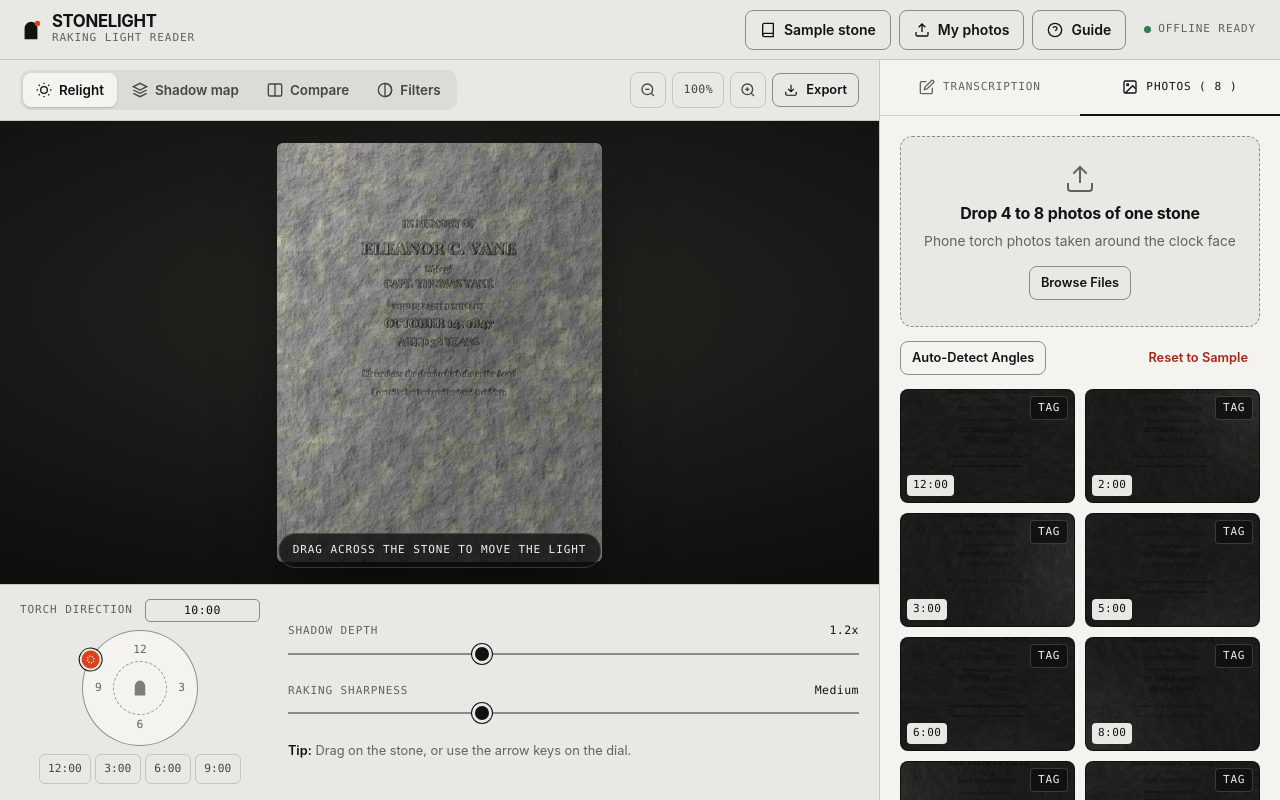
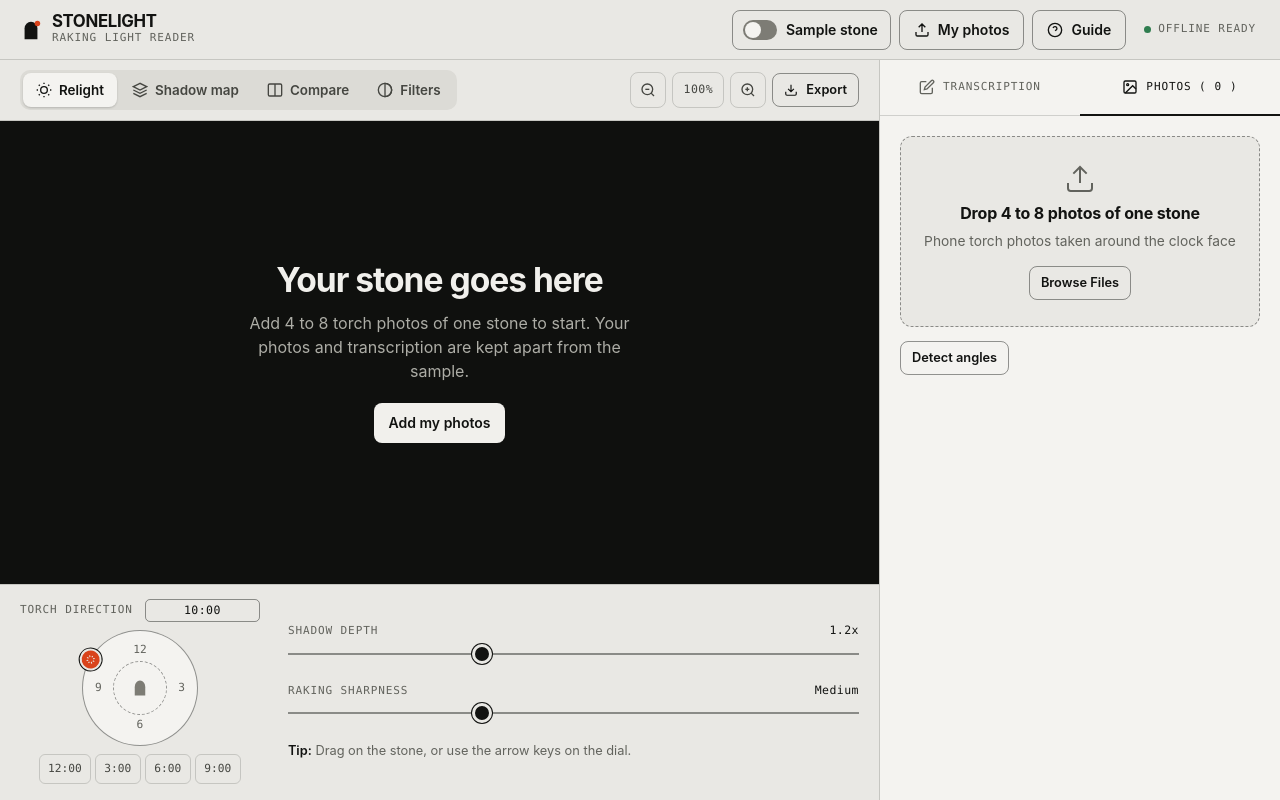
Before and after one commit to zghanw/stonelight, a plain HTML site: page app.html in a window 1280 px wide. Both pictures are taken after a click on the button "My photos". Drawn offline with Linux system fonts and the light colour scheme.

Commit message:
Add sample stone switch with separate workspaces; redesign README with demo animation

```diff
--- a/app.html
+++ b/app.html
@@ -28,13 +28,11 @@
     </a>
 
     <div class="header-actions">
-      <button id="btn-load-sample" class="btn btn-secondary" title="Load calibrated reference sample stone">
-        <svg viewBox="0 0 24 24" width="16" height="16" fill="none" stroke="currentColor" stroke-width="2">
-          <path d="M4 19.5A2.5 2.5 0 0 1 6.5 17H20"/>
-          <path d="M6.5 2H20v20H6.5A2.5 2.5 0 0 1 4 19.5v-15A2.5 2.5 0 0 1 6.5 2z"/>
-        </svg>
-        Sample stone
-      </button>
+      <label class="switch" for="toggle-sample" title="Show or hide the sample stone. Your own work is kept separately.">
+        <input type="checkbox" id="toggle-sample" role="switch" checked>
+        <span class="switch-track" aria-hidden="true"><span class="switch-thumb"></span></span>
+        <span class="switch-label">Sample<span class="switch-label-rest"> stone</span></span>
+      </label>
       <button id="btn-open-upload" class="btn btn-secondary">
         <svg viewBox="0 0 24 24" width="16" height="16" fill="none" stroke="currentColor" stroke-width="2">
           <path d="M21 15v4a2 2 0 0 1-2 2H5a2 2 0 0 1-2-2v-4M17 8l-5-5-5 5M12 3v12"/>
@@ -125,6 +123,12 @@
       <div class="canvas-viewport" id="viewport-container">
         <canvas id="main-canvas" width="840" height="1080"></canvas>
         <p id="stage-hint" class="stage-hint">Drag across the stone to move the light</p>
+
+        <div id="empty-state" class="empty-state hidden">
+          <p class="empty-title">Your stone goes here</p>
+          <p class="empty-sub">Add 4 to 8 torch photos of one stone to start. Your photos and transcription are kept apart from the sample.</p>
+          <button type="button" id="btn-empty-add" class="btn btn-primary">Add my photos</button>
+        </div>
 
         <div id="compare-overlay" class="compare-overlay hidden">
           <div class="compare-divider" id="compare-handle">
@@ -256,6 +260,7 @@
       <div class="sidebar-content">
         <div id="side-pane-transcribe" class="side-pane active">
           <form id="transcription-form" class="card-form">
+            <p id="sample-note" class="sample-note">This is the sample record, so changes here are not saved. Turn off Sample stone to work on your own.</p>
             <div class="form-group">
               <label for="f-name">Name of deceased</label>
               <input type="text" id="f-name" class="form-input" placeholder="e.g. ELEANOR C. VANE" value="ELEANOR C. VANE">
@@ -359,9 +364,8 @@ Erected by her bereaved husband & children</textarea>
 
           <div class="photo-tools">
             <button id="btn-auto-angles" class="btn btn-secondary btn-sm" title="Analyze brightness centroid to estimate torch angles">
-              Auto-Detect Angles
+              Detect angles
             </button>
-            <button id="btn-reset-photos" class="btn btn-subtle btn-sm text-danger">Reset to Sample</button>
           </div>
 
           <div id="photo-warning-box" class="warning-banner hidden"></div>
--- a/css/app.css
+++ b/css/app.css
@@ -114,6 +114,76 @@ body.app {
 
 .text-danger {
   color: #a3271b;
+}
+
+.switch {
+  position: relative;
+  display: inline-flex;
+  align-items: center;
+  justify-content: center;
+  gap: 9px;
+  min-height: 40px;
+  padding: 0 12px 0 10px;
+  border: 1px solid var(--line-strong);
+  border-radius: 8px;
+  font-size: 0.875rem;
+  font-weight: 600;
+  white-space: nowrap;
+  cursor: pointer;
+  user-select: none;
+  -webkit-user-select: none;
+  transition: background-color 160ms ease, border-color 160ms ease;
+}
+
+.switch:hover {
+  background-color: rgba(18, 19, 17, 0.06);
+  border-color: var(--ink);
+}
+
+.switch input {
+  position: absolute;
+  width: 1px;
+  height: 1px;
+  opacity: 0;
+  pointer-events: none;
+}
+
+.switch-track {
+  position: relative;
+  flex-shrink: 0;
+  width: 34px;
+  height: 20px;
+  border-radius: 999px;
+  background-color: var(--stone);
+  transition: background-color 200ms ease;
+}
+
+.switch-thumb {
+  position: absolute;
+  top: 2px;
+  left: 2px;
+  width: 16px;
+  height: 16px;
+  border-radius: 50%;
+  background-color: var(--paper-raised);
+  transition: transform 260ms var(--ease-out);
+}
+
+.switch input:checked + .switch-track {
+  background-color: var(--ink);
+}
+
+.switch input:checked + .switch-track .switch-thumb {
+  transform: translateX(14px);
+}
+
+.switch input:focus-visible + .switch-track {
+  outline: 2px solid var(--signal-deep);
+  outline-offset: 3px;
+}
+
+.switch input:disabled + .switch-track {
+  opacity: 0.6;
 }
 
 .icon-btn {
@@ -281,6 +351,43 @@ body.app {
 
 .stage-hint.is-done {
   opacity: 0;
+}
+
+.empty-state {
+  position: absolute;
+  inset: 0;
+  z-index: 15;
+  display: flex;
+  flex-direction: column;
+  align-items: center;
+  justify-content: center;
+  gap: 12px;
+  padding: 24px;
+  background-color: var(--night);
+  color: var(--on-night);
+  text-align: center;
+}
+
+.empty-title {
+  font-size: clamp(1.4rem, 3vw, 2.1rem);
+  font-weight: 700;
+  line-height: 1.1;
+  letter-spacing: -0.03em;
+}
+
+.empty-sub {
+  max-width: 40ch;
+  color: var(--on-night-soft);
+}
+
+.empty-state .btn-primary {
+  margin-top: 8px;
+  background-color: var(--on-night);
+  color: var(--ink);
+}
+
+.empty-state .btn-primary:hover {
+  background-color: #ffffff;
 }
 
 .compare-overlay {
@@ -680,6 +787,14 @@ input[type="range"]::-moz-range-thumb {
   display: flex;
   flex-direction: column;
   gap: 16px;
+}
+
+.sample-note {
+  padding: 10px 12px;
+  border: 1px dashed var(--line-strong);
+  border-radius: 8px;
+  font-size: 0.84rem;
+  color: var(--ink-soft);
 }
 
 .form-group {
@@ -1183,8 +1298,13 @@ input[type="range"]::-moz-range-thumb {
     width: 100%;
   }
 
-  .header-actions .btn {
+  .header-actions .btn,
+  .header-actions .switch {
     padding: 0 6px;
+  }
+
+  .switch-label-rest {
+    display: none;
   }
 
   .viewer-toolbar-tabs {
@@ -1242,7 +1362,8 @@ input[type="range"]::-moz-range-thumb {
 
   #main-canvas,
   .btn,
-  .icon-btn {
+  .icon-btn,
+  .switch-thumb {
     transition: none;
   }
 
--- a/js/app.js
+++ b/js/app.js
@@ -25,7 +25,19 @@ document.addEventListener('DOMContentLoaded', async () => {
     { hour: 'flash', src: 'sample/flash.jpg', name: 'flash.jpg' }
   ];
 
-  let currentPhotoItems = [...samplePhotoItems];
+  const samplePrefKey = 'stonelight_sample';
+  let currentPhotoItems = [];
+  let myPhotoItems = [];
+  let sampleOn = true;
+
+  try {
+    sampleOn = localStorage.getItem(samplePrefKey) !== 'off';
+  } catch (e) {
+  }
+
+  function freshSampleItems() {
+    return samplePhotoItems.map(item => ({ ...item }));
+  }
 
   const dial = document.getElementById('orbit-dial');
   const dialNeedle = document.getElementById('dial-needle');
@@ -61,8 +73,10 @@ document.addEventListener('DOMContentLoaded', async () => {
   const fileInput = document.getElementById('file-input');
   const btnBrowseFiles = document.getElementById('btn-browse-files');
   const btnAutoAngles = document.getElementById('btn-auto-angles');
-  const btnResetPhotos = document.getElementById('btn-reset-photos');
-  const btnLoadSample = document.getElementById('btn-load-sample');
+  const toggleSample = document.getElementById('toggle-sample');
+  const emptyState = document.getElementById('empty-state');
+  const btnEmptyAdd = document.getElementById('btn-empty-add');
+  const sampleNote = document.getElementById('sample-note');
   const btnOpenUpload = document.getElementById('btn-open-upload');
   const btnSaveImage = document.getElementById('btn-save-image');
 
@@ -90,7 +104,13 @@ document.addEventListener('DOMContentLoaded', async () => {
   async function loadPhotoSet(items) {
     showLoading('Loading photo set...');
     currentPhotoItems = items;
+    if (!sampleOn) myPhotoItems = items;
     shadowEngine.resetCache();
+
+    const isEmpty = items.length === 0;
+    if (emptyState) emptyState.classList.toggle('hidden', !isEmpty);
+    canvas.classList.toggle('hidden', isEmpty);
+    if (stageHint) stageHint.classList.toggle('hidden', isEmpty || currentView !== 'relight');
 
     try {
       await engine.loadImages(items);
@@ -101,6 +121,28 @@ document.addEventListener('DOMContentLoaded', async () => {
     } finally {
       hideLoading();
     }
+  }
+
+  async function showWorkspace(useSample) {
+    sampleOn = useSample;
+    try {
+      localStorage.setItem(samplePrefKey, useSample ? 'on' : 'off');
+    } catch (e) {
+    }
+
+    if (sampleNote) sampleNote.classList.toggle('hidden', !useSample);
+    if (useSample) {
+      transcribeManager.showSample();
+    } else {
+      transcribeManager.showMine();
+    }
+
+    if (toggleSample) {
+      toggleSample.checked = useSample;
+      toggleSample.disabled = true;
+    }
+    await loadPhotoSet(useSample ? freshSampleItems() : myPhotoItems);
+    if (toggleSample) toggleSample.disabled = false;
   }
 
   function updatePhotoGrid() {
@@ -336,7 +378,7 @@ document.addEventListener('DOMContentLoaded', async () => {
     if (filterControls) filterControls.classList.add('hidden');
     if (compareOverlay) compareOverlay.classList.add('hidden');
 
-    if (stageHint) stageHint.classList.toggle('hidden', view !== 'relight');
+    if (stageHint) stageHint.classList.toggle('hidden', view !== 'relight' || engine.photos.length === 0);
     canvas.style.cursor = view === 'relight' ? 'crosshair' : 'default';
 
     if (view === 'relight') {
@@ -371,6 +413,8 @@ document.addEventListener('DOMContentLoaded', async () => {
   });
 
   function renderCurrentView() {
+    if (engine.photos.length === 0) return;
+
     if (currentView === 'relight') {
       engine.render(angleRad, currentContrast, currentGraze);
     } else if (currentView === 'shadowmap') {
@@ -463,20 +507,20 @@ document.addEventListener('DOMContentLoaded', async () => {
   if (btnOpenUpload) {
     btnOpenUpload.addEventListener('click', () => {
       switchToTab('photos');
+      if (sampleOn) showWorkspace(false);
     });
   }
 
-  if (btnLoadSample) {
-    btnLoadSample.addEventListener('click', () => {
-      transcribeManager.loadSampleRecord();
-      loadPhotoSet(samplePhotoItems);
+  if (toggleSample) {
+    toggleSample.addEventListener('change', () => {
+      showWorkspace(toggleSample.checked);
     });
   }
 
-  if (btnResetPhotos) {
-    btnResetPhotos.addEventListener('click', () => {
-      transcribeManager.loadSampleRecord();
-      loadPhotoSet(samplePhotoItems);
+  if (btnEmptyAdd && fileInput) {
+    btnEmptyAdd.addEventListener('click', () => {
+      switchToTab('photos');
+      fileInput.click();
     });
   }
 
@@ -573,9 +617,9 @@ document.addEventListener('DOMContentLoaded', async () => {
       });
     }
 
-    transcribeManager.clearSampleDataIfPresent();
+    myPhotoItems = newItems;
     switchToTab('photos');
-    await loadPhotoSet(newItems);
+    await showWorkspace(false);
   }
 
   function readFileAsDataURL(file) {
@@ -664,6 +708,7 @@ document.addEventListener('DOMContentLoaded', async () => {
 
   if (btnSaveImage) {
     btnSaveImage.addEventListener('click', () => {
+      if (engine.photos.length === 0) return;
       const dataUrl = engine.getSnapshotURL();
       const a = document.createElement('a');
       a.href = dataUrl;
@@ -679,6 +724,6 @@ document.addEventListener('DOMContentLoaded', async () => {
     });
   }
 
-  await loadPhotoSet(samplePhotoItems);
+  await showWorkspace(sampleOn);
   updateDialAngle((5 * Math.PI) / 6);
 });
--- a/js/transcribe.js
+++ b/js/transcribe.js
@@ -3,9 +3,9 @@ class TranscriptionManager {
     this.engine = engine;
     this.storageKey = 'stonelight_session_v1';
     this.sampleName = 'ELEANOR C. VANE';
+    this.persist = true;
     this.initElements();
     this.bindEvents();
-    this.loadSavedData();
   }
 
   initElements() {
@@ -103,9 +103,9 @@ class TranscriptionManager {
     if (this.inputNotes && data.notes !== undefined) this.inputNotes.value = data.notes;
   }
 
-  loadSampleRecord() {
-    this.setData({
-      name: 'ELEANOR C. VANE',
+  sampleRecord() {
+    return {
+      name: this.sampleName,
       birth: '1809',
       death: 'October 14, 1847',
       age: '38 Years',
@@ -114,14 +114,11 @@ class TranscriptionManager {
       cemetery: 'St. Peter Old Burying Ground',
       material: 'Slate',
       notes: 'Erosion along lower epitaph lines; recovered via raking light at 11:00 and 3:00 angles.'
-    });
-    this.saveToStorage();
+    };
   }
 
-  clearSampleDataIfPresent() {
-    const current = this.getData();
-    if (current.name === this.sampleName) {
-      this.setData({
+  blankRecord() {
+    return {
       name: '',
       birth: '',
       death: '',
@@ -131,12 +128,22 @@ class TranscriptionManager {
       cemetery: '',
       material: 'Slate',
       notes: ''
-      });
-      this.saveToStorage();
+    };
   }
+
+  showSample() {
+    this.persist = false;
+    this.setData(this.sampleRecord());
+  }
+
+  showMine() {
+    this.persist = true;
+    this.setData(this.blankRecord());
+    this.loadSavedData();
   }
 
   saveToStorage() {
+    if (!this.persist) return;
     try {
       const data = this.getData();
       localStorage.setItem(this.storageKey, JSON.stringify(data));
@@ -149,6 +156,10 @@ class TranscriptionManager {
       const raw = localStorage.getItem(this.storageKey);
       if (raw) {
         const parsed = JSON.parse(raw);
+        if (parsed.name === this.sampleName) {
+          localStorage.removeItem(this.storageKey);
+          return;
+        }
         this.setData(parsed);
       }
     } catch (e) {
@@ -189,6 +200,11 @@ class TranscriptionManager {
     if (this.prMaterial) this.prMaterial.innerText = data.material || '-';
     if (this.prNotes) this.prNotes.innerText = data.notes || '-';
 
+    const imagesRow = document.querySelector('.print-images-row');
+    const hasPhotos = this.engine.photos.length > 0;
+    if (imagesRow) imagesRow.classList.toggle('hidden', !hasPhotos);
+    if (!hasPhotos) return;
+
     const currentCanvasUrl = this.engine.getSnapshotURL();
     if (this.prImgRelit) this.prImgRelit.src = currentCanvasUrl;
 
@@ -213,18 +229,8 @@ class TranscriptionManager {
 
   resetForm() {
     if (confirm('Clear transcription fields?')) {
-      this.setData({
-        name: '',
-        birth: '',
-        death: '',
-        age: '',
-        relationship: '',
-        inscription: '',
-        cemetery: '',
-        material: 'Slate',
-        notes: ''
-      });
-      localStorage.removeItem(this.storageKey);
+      this.setData(this.blankRecord());
+      if (this.persist) localStorage.removeItem(this.storageKey);
     }
   }
 }
--- a/sw.js
+++ b/sw.js
@@ -1,4 +1,4 @@
-const CACHE_NAME = 'stonelight-v4';
+const CACHE_NAME = 'stonelight-v5';
 const ASSETS = [
   './',
   './index.html',
```
Also changed, not shown: docs/app.png (added), docs/demo.webp (added), 1 other file. Lines whose indentation alone changed are shown as unchanged.
